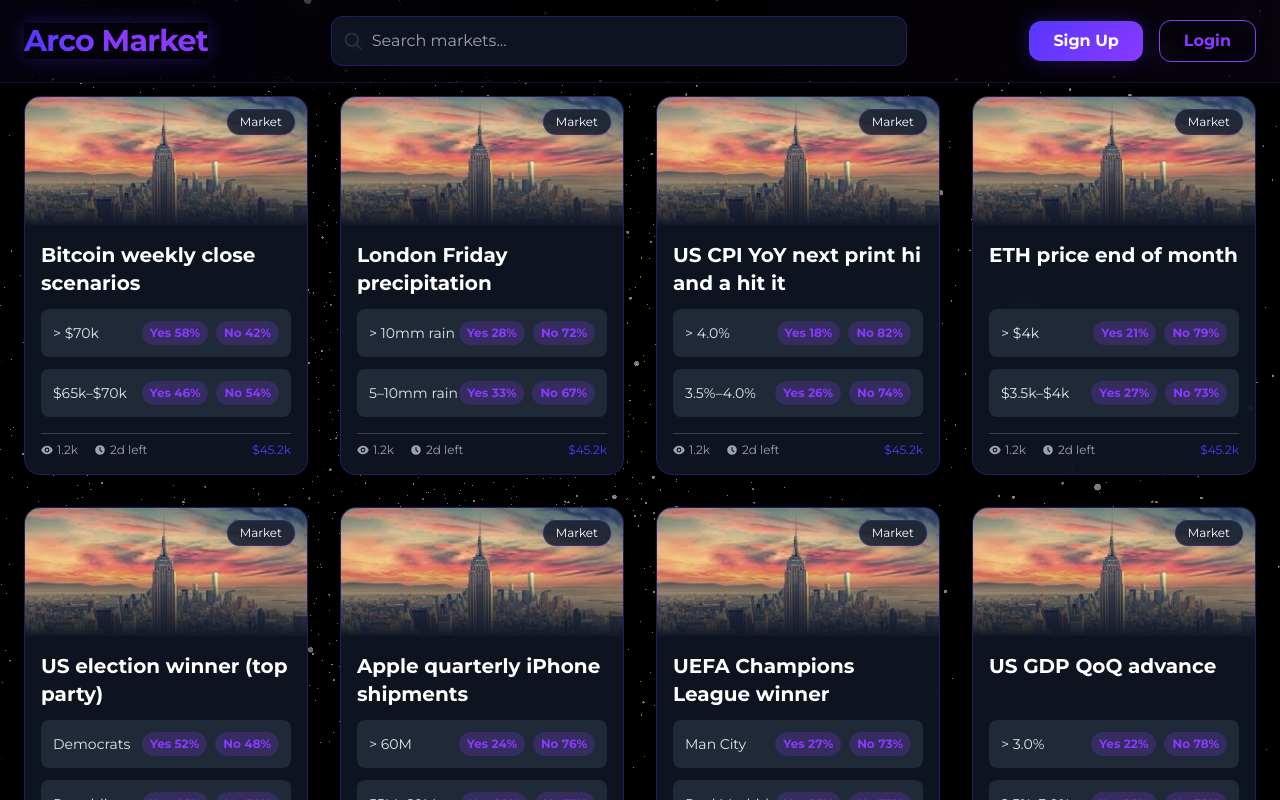
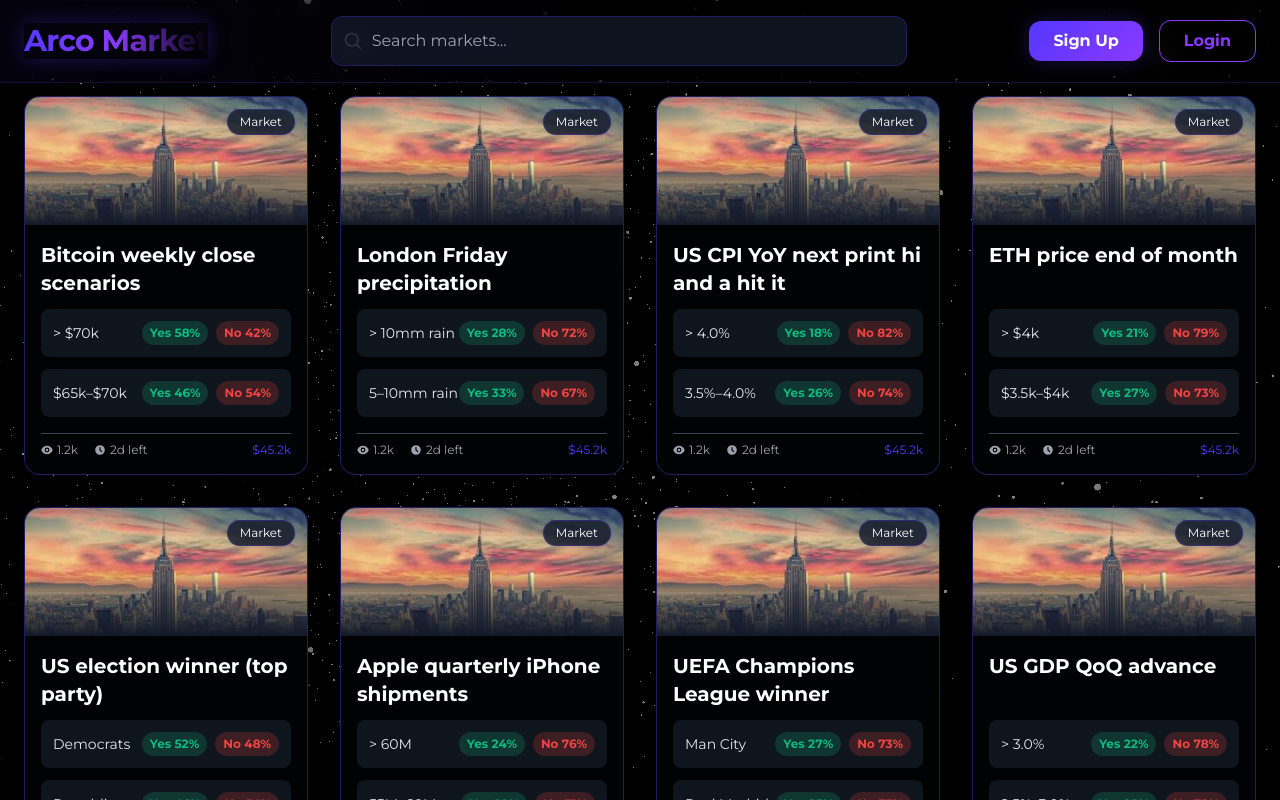
Before and after one commit to Andrewnathan7305/ArcoMarket, a Next.js app: page / in a window 1280 px wide. Shown: the top 800 px of the page. Built offline with nearby package versions, Linux system fonts and the light colour scheme.

Commit message:
bg completed only color need to be changed

```diff
--- a/app/components/CaseCard.tsx
+++ b/app/components/CaseCard.tsx
@@ -34,16 +34,16 @@ export default function CaseCard({ item }: Props) {
       </div>
 
       {/* Content Section */}
-      <div className="p-4 flex-1 flex flex-col">
+      <div className="p-4 flex-1 flex flex-col bg-black/90">
         {/* Title */}
-        <h3 className="font-montserrat font-bold text-xl text-white mb-3 line-clamp-2 group-hover:text-primary-purple transition-colors min-h-[56px]">
+        <h3 className="font-montserrat font-bold text-xl text-white mb-3 line-clamp-2  transition-colors min-h-[56px]">
           {item.title}
         </h3>
 
         {/* Outcomes Preview */}
         <div className="space-y-3  mb-4">
           {preview.map((o, index) => (
-            <div key={o.id} className="relative bg-neutral-800 rounded-lg p-3 hover:bg-neutral-700 transition-colors cursor-pointer">
+            <div key={o.id} className="relative bg-neutral-800/50 rounded-lg p-3 hover:bg-neutral-700/50 transition-colors cursor-pointer">
               <div className="flex items-center justify-between">
                 <span className="text-sm font-medium text-neutral-200 truncate">
                   {o.label}
--- a/app/globals.css
+++ b/app/globals.css
@@ -2,15 +2,18 @@
 
 :root {
   /* Theme primitives */
-  --background: #000000; /* deep black */
-  --foreground: #ffffff; /* white */
+  --background: #000000;
+  --foreground: #ffffff;
 
-  /* Premium Purple Gradient Palette */
+  /* Purple Gradient Colors */
   --primary-purple: rgb(85,55,255);
   --primary-violet: rgb(138,57,255);
-  --electric-blue: rgb(138,57,255);
-  --success-green: rgb(138,57,255);
-  --danger-red: rgb(138,57,255);
+
+  /* Status Colors */
+  --success-green: #10B981;
+  --danger-red: #EF4444;
+
+  /* Neutral colors */
   --neutral-900: #111827;
   --neutral-800: #1F2937;
   --neutral-700: #374151;
@@ -28,20 +31,15 @@
 
   /* Glow effects */
   --glow-purple: 0 0 20px rgba(85, 55, 255, 0.3);
-  --glow-blue: 0 0 20px rgba(138, 57, 255, 0.3);
-  --glow-green: 0 0 20px rgba(138, 57, 255, 0.3);
-  --glow-red: 0 0 20px rgba(138, 57, 255, 0.3);
+  --glow-violet: 0 0 20px rgba(138, 57, 255, 0.3);
 }
 
 @theme inline {
   /* Colors */
   --color-background: var(--background);
   --color-foreground: var(--foreground);
-
-  /* Premium Accent Colors */
   --color-primary-purple: var(--primary-purple);
   --color-primary-violet: var(--primary-violet);
-  --color-electric-blue: var(--electric-blue);
   --color-success-green: var(--success-green);
   --color-danger-red: var(--danger-red);
   --color-neutral-900: var(--neutral-900);
@@ -58,8 +56,6 @@
   --font-sans: var(--font-montserrat);
 }
 
-/* Dark theme is the default; if needed, you can extend with media queries */
-
 body {
   background: var(--background);
   color: var(--foreground);
@@ -68,22 +64,22 @@ body {
     sans-serif;
 }
 
-/* Utility to target explicit Montserrat usage if needed */
 .font-montserrat {
   font-family: var(--font-montserrat), system-ui, -apple-system, Segoe UI, Roboto,
     Helvetica, Arial, "Apple Color Emoji", "Segoe UI Emoji", "Segoe UI Symbol",
     sans-serif;
 }
 
-/* Premium gradient utilities */
+/* Gradient utilities */
 .bg-primary-gradient {
   background: linear-gradient(135deg, var(--primary-purple), var(--primary-violet));
 }
 
 .bg-primary-gradient-hover:hover {
-  background: linear-gradient(135deg, var(--electric-blue), var(--success-green));
+  background: linear-gradient(135deg, var(--primary-violet), var(--primary-purple));
 }
 
+/* Glassmorphism */
 .bg-glass {
   background: var(--glass-bg);
   backdrop-filter: blur(var(--glass-blur));
@@ -100,50 +96,10 @@ body {
   box-shadow: var(--glow-purple);
 }
 
-.glow-blue {
-  box-shadow: var(--glow-blue);
+.glow-violet {
+  box-shadow: var(--glow-violet);
 }
 
-.glow-green {
-  box-shadow: var(--glow-green);
-}
-
-.glow-red {
-  box-shadow: var(--glow-red);
-}
-
-/* Premium animations */
-@keyframes shimmer {
-  0% { transform: translateX(-100%); }
-  100% { transform: translateX(100%); }
-}
-
-.shimmer {
-  position: relative;
-  overflow: hidden;
-}
-
-.shimmer::before {
-  content: '';
-  position: absolute;
-  top: 0;
-  left: 0;
-  width: 100%;
-  height: 100%;
-  background: linear-gradient(90deg, transparent, rgba(255,255,255,0.1), transparent);
-  animation: shimmer 2s infinite;
-}
-
-@keyframes float {
-  0%, 100% { transform: translateY(0px); }
-  50% { transform: translateY(-10px); }
-}
-
-.float {
-  animation: float 3s ease-in-out infinite;
-}
-
-/* Premium card styles */
 .premium-card {
   background: var(--glass-bg);
   backdrop-filter: blur(var(--glass-blur));
@@ -154,30 +110,45 @@ body {
   overflow: hidden;
 }
 
+
+/* Premium card styles
+.premium-card {
+  background: rgba(0, 0, 0, 0.2);
+  backdrop-filter: blur(8px);
+  border: 1px solid rgba(255, 255, 255, 0.1);
+  border-radius: 16px;
+  transition: all 0.3s cubic-bezier(0.4, 0, 0.2, 1);
+  position: relative;
+  overflow: hidden;
+}
+*/
+
 .premium-card:hover {
   transform: translateY(-4px) scale(1.02);
   border-color: var(--primary-violet);
   box-shadow: var(--glow-purple);
+  background: rgba(17, 24, 39, 0.6);
+  backdrop-filter: blur(16px);
+  }
+
+
+/*.premium-card:hover {
+  transform: translateY(-4px) scale(1.02);
+  border-color: rgba(255, 255, 255, 0.15);
+  box-shadow: 0 10px 40px rgba(0, 0, 0, 0.5);
+  background: rgba(0, 0, 0, 0.3);
+  backdrop-filter: blur(12px);
+}*/
+
+
+
+
+
+.premium-card:hover::before {
+  opacity: 0.05;
 }
 
-.premium-card::before {
-  content: '';
-  position: absolute;
-  top: 0;
-  left: 0;
-  right: 0;
-  bottom: 0;
-  background: linear-gradient(135deg, var(--primary-purple), var(--electric-blue));
-  opacity: 0;
-  transition: opacity 0.3s ease;
-  z-index: -1;
-}
-
-.premium-card:hover::before {
-  opacity: 0.1;
-}
-
-/* Hide number input spinners across browsers */
+/* Hide number input spinners */
 input[type="number"]::-webkit-outer-spin-button,
 input[type="number"]::-webkit-inner-spin-button {
   -webkit-appearance: none;
@@ -185,35 +156,6 @@ input[type="number"]::-webkit-inner-spin-button {
 }
 input[type="number"] {
   -moz-appearance: textfield;
-}
-
-/* Background effect animations */
-@keyframes gradient-shift {
-  0%, 100% {
-    background-position: 0% 50%;
-  }
-  50% {
-    background-position: 100% 50%;
-  }
-}
-
-@keyframes float-gentle {
-  0%, 100% {
-    transform: translateY(0px);
-  }
-  50% {
-    transform: translateY(-10px);
-  }
-}
-
-.bg-gradient-animated {
-  background: linear-gradient(-45deg, var(--primary-purple), var(--primary-violet), var(--electric-blue), var(--primary-purple));
-  background-size: 400% 400%;
-  animation: gradient-shift 15s ease infinite;
-}
-
-.float-gentle {
-  animation: float-gentle 6s ease-in-out infinite;
 }
 
 /* Staggered animations */
```
